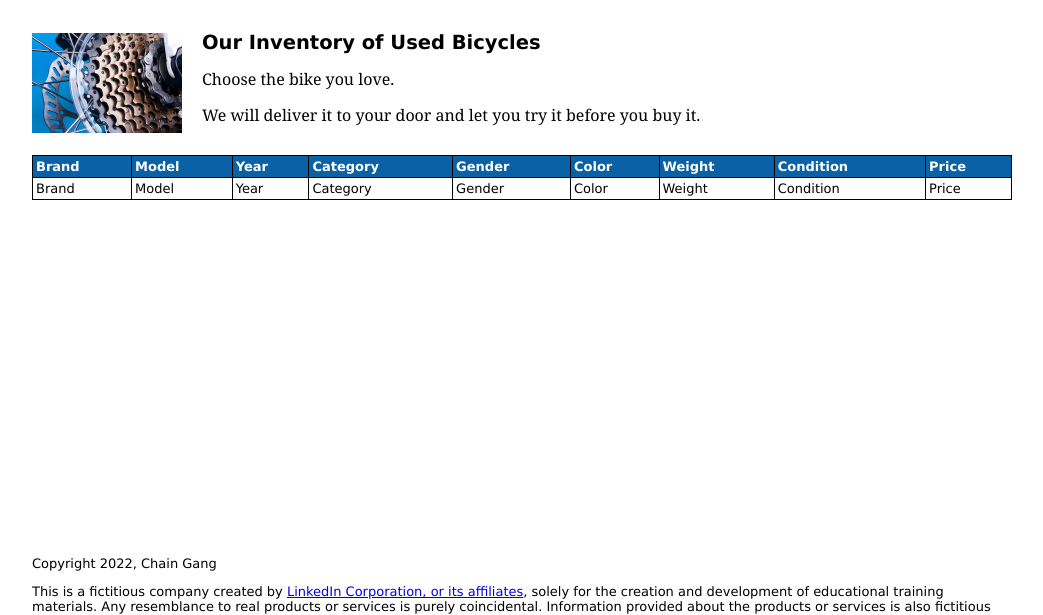
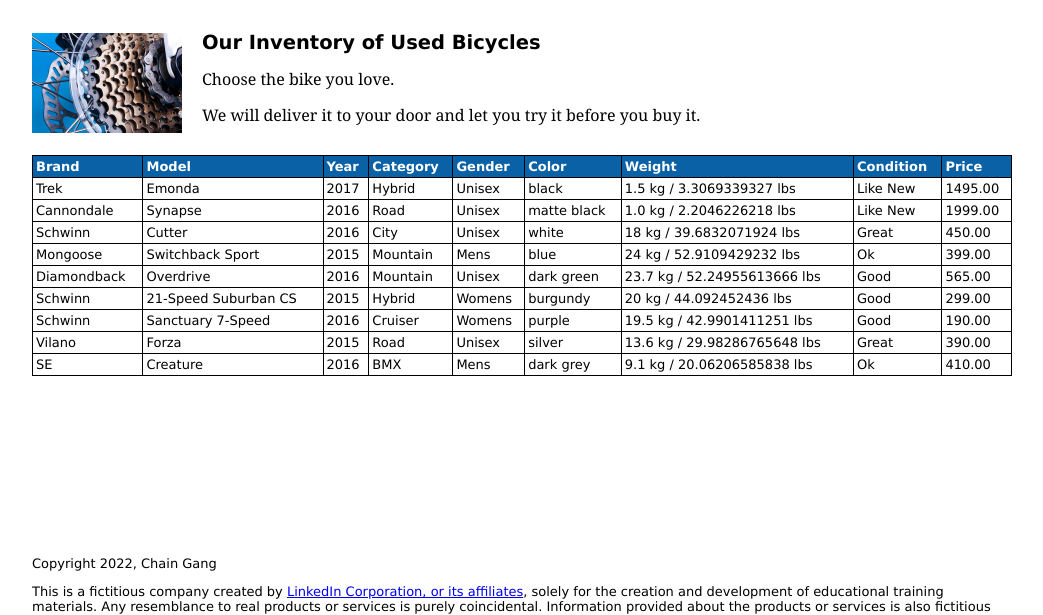
Before and after one commit to CCobelli/web250, a PHP site: page /asgn03.5-bike-challenge/public/bicycles.php in a window 1280 px wide. Shown: the part 178-793 px from the top of the page, without its empty margins (126-1169 px from the left). Run offline with PHP 8.4, Linux system fonts and the light colour scheme.

Commit message:
Finished the Bike Gang challenge.

```diff
--- /dev/null
+++ b/asgn03.5-bike-challenge/private/classes/bicycle.class.php
@@ -0,0 +1,64 @@
+<?php
+
+class Bicycle {
+    public $brand;
+    public $model;
+    public $year;
+    public $category;
+    public $color;
+    public $description;
+    public $gender;
+    public $price;
+    protected $weight_kg;
+    protected $condition_id;
+    public const CATEGORIES = ['Street', 'BMX', 'Mountain'];
+    public const GENDERS = ['Mens', 'Womens', 'Unisex'];
+    protected const CONDITION_OPTIONS = [
+        1 => 'Poor',
+        2 => 'Ok',
+        3 => 'Good',
+        4 => 'Great',
+        5 => 'Like New',
+    ];
+
+    public function __construct($args=[]) {
+        $this->brand = $args['brand'] ?? '';
+        $this->model = $args['model'] ?? '';
+        $this->year = $args['year'] ?? '';
+        $this->category = $args['category'] ?? '';
+        $this->color = $args['color'] ?? '';
+        $this->description = $args['description'] ?? '';
+        $this->gender = $args['gender'] ?? '';
+        $this->price = $args['price'] ?? 0;
+        $this->weight_kg = $args['weight_kg'] ?? 0.0;
+        $this->condition_id = $args['condition_id'] ?? 3;
+    }
+
+    public function weight_kg() {
+        return $this->weight_kg . ' kg';
+    }
+
+    public function set_weight_kg($value) {
+        $this->weight_kg = floatval($value);
+    }
+
+    public function weight_lbs() {
+        $weight_lbs = floatval($this->weight_kg) * 2.2046226218;
+        return $weight_lbs . ' lbs';
+    }
+
+    public function set_weight_lbs($value) {
+        $this->weight_kg = floatval($value) / 2.2046226218;
+    }
+
+    public function condition() {
+        if($this->condition_id > 0) {
+            return self::CONDITION_OPTIONS[$this->condition_id];
+        } else {
+            return "Unknown";
+        }
+    }
+
+}
+
+?>
--- /dev/null
+++ b/asgn03.5-bike-challenge/private/classes/parsecsv.class.php
@@ -0,0 +1,69 @@
+<?php
+
+class ParseCSV {
+
+    public static $delimiter = ',';
+
+    private $filename;
+    private $header;
+    private $data=[];
+    private $row_count = 0;
+
+    public function __construct($filename='') {
+        if($filename != '') {
+            $this->file($filename);
+        }
+    }
+
+    public function file($filename) {
+        if(!file_exists($filename)) {
+            echo "File does not exist.";
+            return false;
+        } elseif(!is_readable($filename)) {
+            echo "File is not readable.";
+            return false;
+        }
+        $this->filename = $filename;
+        return true;
+    }
+
+    public function parse() {
+        if(!isset($this->filename)) {
+            echo "File not set.";
+            return false;
+        }
+
+        $this->reset();
+
+        $file = fopen($this->filename, 'r');
+        while(!feof($file)) {
+            $row = fgetcsv($file, 0, self::$delimiter);
+            if($row == [NULL] || $row == FALSE) { continue; }
+            if(!$this->header) {
+                $this->header = $row;
+            } else {
+                $this->data[] = array_combine($this->header, $row);
+                $this->row_count++;
+            }
+        }
+        fclose($file);
+        return $this->data;
+    }
+
+    public function last_results() {
+        return $this->data;
+    }
+
+    public function row_count() {
+        return $this->row_count;
+    }
+
+    private function reset() {
+        $this->header = NULL;
+        $this->data = [];
+        $this->row_count = 0;
+    }
+}
+
+
+?>
--- a/asgn03.5-bike-challenge/private/initialize.php
+++ b/asgn03.5-bike-challenge/private/initialize.php
@@ -26,6 +26,20 @@
 
   // Load class definitions manually
 
+  // -> individually
+  //require_once('classes/bicycles.class.php');
+
+  // ->All Classes in dir
+  foreach(glob('classes/*.class.php') as $file) {
+    require_once($file);
+  }
+
   // Autoload class definitions
+  function my_autoload($class) {
+    if(preg_match('/\A\w+\Z/', $class)) {
+      include('classes/' . $class . '.class.php');
+    }
+  }
+  spl_autoload_register('my_autoload');
 
 ?>
--- a/asgn03.5-bike-challenge/public/bicycles.php
+++ b/asgn03.5-bike-challenge/public/bicycles.php
@@ -26,17 +26,27 @@
         <th>Price</th>
       </tr>
 
+      <?php
+
+      $parser = new ParseCSV(PRIVATE_PATH . '/used_bicycles.csv');
+      $bike_array = $parser->parse();
+
+      ?>
+
+      <?php foreach($bike_array as $args) { ?>
+        <?php $bike = new Bicycle($args); ?>
       <tr>
-        <td>Brand</td>
-        <td>Model</td>
-        <td>Year</td>
-        <td>Category</td>
-        <td>Gender</td>
-        <td>Color</td>
-        <td>Weight</td>
-        <td>Condition</td>
-        <td>Price</td>
+        <td><?php echo h($bike->brand); ?></td>
+        <td><?php echo h($bike->model); ?></td>
+        <td><?php echo h($bike->year); ?></td>
+        <td><?php echo h($bike->category); ?></td>
+        <td><?php echo h($bike->gender); ?></td>
+        <td><?php echo h($bike->color); ?></td>
+        <td><?php echo h($bike->weight_kg()) . ' / ' . h($bike->weight_lbs()); ?></td>
+        <td><?php echo h($bike->condition()); ?></td>
+        <td><?php echo h($bike->price); ?></td>
       </tr>
+      <?php } ?>
 
     </table>
   </div>
```
